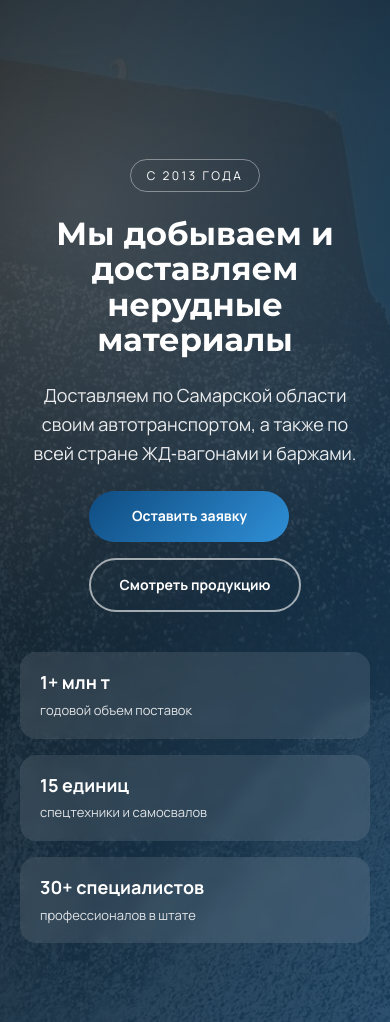
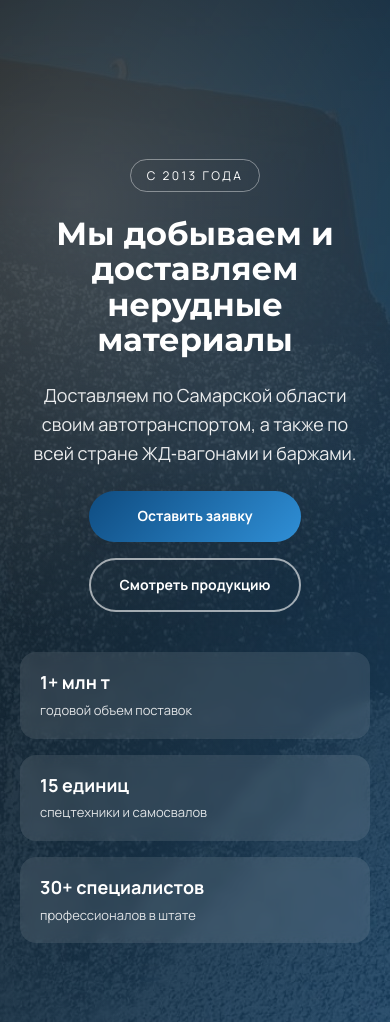
Before and after one commit to aigizlo/kariertlt, a PHP site: page / in a window 390 px wide. Shown: the part 845-1867 px from the top of the page. Run offline with PHP 8.4, Linux system fonts and the light colour scheme.

Commit message:
исправлены ошибки

```diff
--- a/style.css
+++ b/style.css
@@ -966,6 +966,11 @@ section {
         align-items: flex-start;
     }
 
+    .hero__actions .btn {
+        width: 100%;
+        max-width: 260px;
+    }
+
     .about__cards {
         grid-template-columns: 1fr;
     }
```
